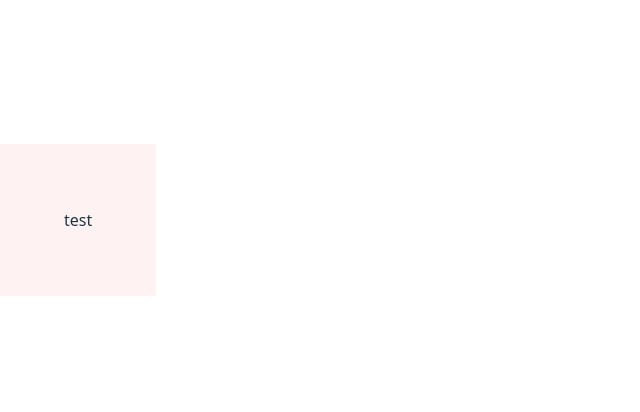
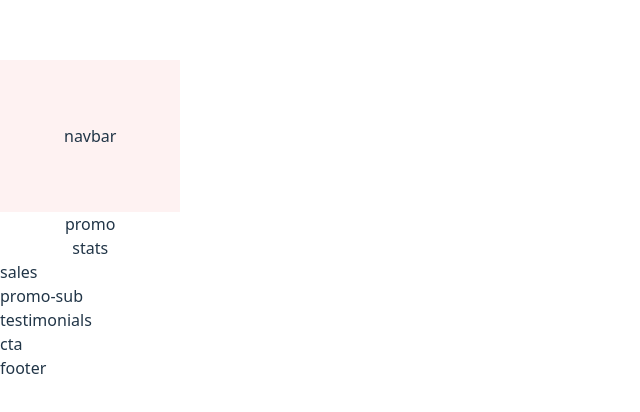
Before and after one commit to mosioc/singlepage-website-immigrio, a React (Vite) app: page / in a window 1280 px wide. Shown: the part 180-592 px from the top of the page, without its empty margins (0-640 px from the left). Built offline with nearby package versions, Linux system fonts and the light colour scheme.

Commit message:
add components

```diff
--- a/src/App.tsx
+++ b/src/App.tsx
@@ -1,5 +1,13 @@
 import React from 'react';
 import styles from './style.js';
+import Navbar from './components/Navbar.js';
+import Promo from './components/PromoHead.js';
+import Stats from './components/Stats.js';
+import Sales from './components/Sales.js';
+import PromoSub from './components/PromoSub.js';
+import Testimonials from './components/Testimonials.js';
+import CTA from './components/CTA.js';
+import Footer from './components/Footer.js';
 
 interface AppProps {}
 
@@ -8,22 +16,26 @@ const App: React.FC<AppProps> = () => {
     <div>
       {/* // navbar section */}
       <div className={`bg-red-50 ${styles.paddingX} ${styles.paddingY} ${styles.boxWidth}`}>
-        test
+        <Navbar />
       </div>
       {/* // promo section */}
-      <div className={`${styles.flexCenter}`}></div>
+      <div className={`${styles.flexCenter}`}>
+        <Promo />
+      </div>
       {/* // stats section */}
-      <div className={`${styles.flexCenter}`}></div>
+      <div className={`${styles.flexCenter}`}>
+        <Stats />
+      </div>
       {/* // sales section */}
-      <div></div>
-      {/* // promo 2 section */}
-      <div></div>
+      <Sales />
+      {/* // promo-sub section */}
+      <PromoSub />
       {/* // testimonials section */}
-      <div></div>
+      <Testimonials />
       {/* // call to action section */}
-      <div></div>
+      <CTA />
       {/* // footer section */}
-      <div></div>
+      <Footer />
     </div>
   );
 };
--- /dev/null
+++ b/src/components/CTA.tsx
@@ -0,0 +1,10 @@
+import React from 'react';
+
+interface CTAProps {
+}
+
+const CTA: React.FC<CTAProps> = () => {
+  return <div>cta</div>;
+};
+
+export default CTA;
--- /dev/null
+++ b/src/components/Footer.tsx
@@ -0,0 +1,9 @@
+import React from 'react';
+
+interface FooterProps {}
+
+const Footer: React.FC<FooterProps> = () => {
+  return <div>footer</div>;
+};
+
+export default Footer;
--- /dev/null
+++ b/src/components/Navbar.tsx
@@ -0,0 +1,11 @@
+import React from 'react';
+
+interface NavbarProps {
+  // Add props here if needed
+}
+
+const Navbar: React.FC<NavbarProps> = () => {
+  return <div>navbar</div>;
+};
+
+export default Navbar;
--- /dev/null
+++ b/src/components/PromoHead.tsx
@@ -0,0 +1,10 @@
+import React from 'react';
+
+interface PromoProps {
+}
+
+const Promo: React.FC<PromoProps> = () => {
+  return <div>promo</div>;
+};
+
+export default Promo;
--- /dev/null
+++ b/src/components/PromoSub.tsx
@@ -0,0 +1,10 @@
+import React from 'react';
+
+interface PromoSubProps {
+}
+
+const PromoSub: React.FC<PromoSubProps> = () => {
+  return <div>promo-sub</div>;
+};
+
+export default PromoSub;
--- /dev/null
+++ b/src/components/Sales.tsx
@@ -0,0 +1,9 @@
+import React from 'react';
+
+interface SalseProps {}
+
+const Sales: React.FC<SalseProps> = () => {
+  return <div>sales</div>;
+};
+
+export default Sales;
--- /dev/null
+++ b/src/components/Stats.tsx
@@ -0,0 +1,10 @@
+import React from 'react';
+
+interface StatsProps {
+}
+
+const Stats: React.FC<StatsProps> = () => {
+  return <div>stats</div>;
+};
+
+export default Stats;
--- /dev/null
+++ b/src/components/Testimonials.tsx
@@ -0,0 +1,10 @@
+import React from 'react';
+
+interface TestimonialsProps {
+}
+
+const Testimonials: React.FC<TestimonialsProps> = () => {
+  return <div>testimonials</div>;
+};
+
+export default Testimonials;
```
